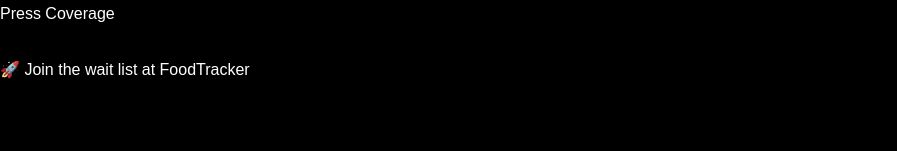
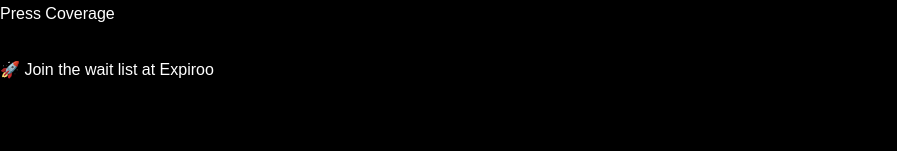
Before and after one commit to Ch-ir-ag/Personal_Website, a Next.js app: page / in a window 1280 px wide. Shown: the part 172-323 px from the top of the page, without its empty margins (0-897 px from the left). Built offline with nearby package versions, Linux system fonts and the light colour scheme.

Commit message:
Changed Expiroo link

```diff
--- a/src/app/page.tsx
+++ b/src/app/page.tsx
@@ -263,13 +263,13 @@ export default function Home() {
 
       {/* FoodTracker Waitlist Banner */}
       <Link
-        href="https://food-expiry-tracker-sigma.vercel.app/"
+        href="https://expiroo.com/"
         className="relative z-10 flex justify-center items-center h-10 bg-gradient-to-r from-black/20 to-blue-700/20 hover:from-black/30 hover:to-blue-700/30
 backdrop-blur-md fixed w-full top-[0px] border-y border-white/10 transition-all duration-300"
       >
         <div className="flex items-center gap-2 text-blue-200/90 hover:text-blue-100 transition-colors">
           <span className="text-sm font-medium tracking-wide">
-            🚀 Join the wait list at FoodTracker
+            🚀 Join the wait list at Expiroo
           </span>
           <svg
             className="w-3.5 h-3.5 transform transition-transform group-hover:translate-x-1"
```
